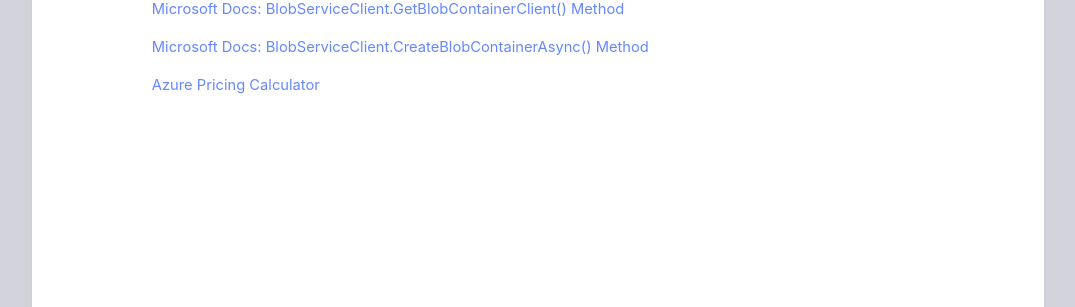
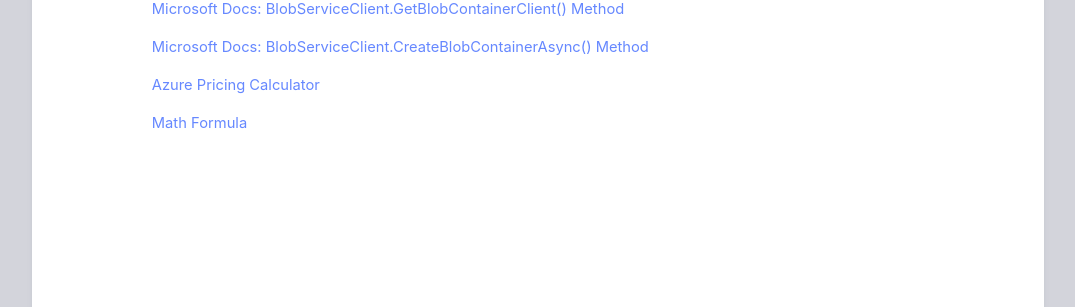
Before and after one commit to Alejandratala/alejandratala.github.io, a Jekyll site: the page built from _posts/2020-10-01-Files-In-the-Cloud.md, in a window 1280 px wide. Shown: the part 298-605 px from the top of the page, without its empty margins (102-1177 px from the left). Built offline with Jekyll 4.4.1, drawn with Linux system fonts in a browser that asks for light colours.

Commit message:
Update 2020-10-01-Files-In-the-Cloud.md

```diff
--- a/_posts/2020-10-01-Files-In-the-Cloud.md
+++ b/_posts/2020-10-01-Files-In-the-Cloud.md
@@ -12,3 +12,5 @@
 [Microsoft Docs: BlobServiceClient.CreateBlobContainerAsync() Method](https://docs.microsoft.com/en-us/dotnet/api/azure.storage.blobs.blobserviceclient.createblobcontainerasync?view=azure-dotnet)
 
 [Azure Pricing Calculator](https://azure.microsoft.com/en-us/pricing/calculator/)
+
+[Math Formula](https://en.wikipedia.org/wiki/1_%2B_2_%2B_3_%2B_4_%2B_%E2%8B%AF)
```
